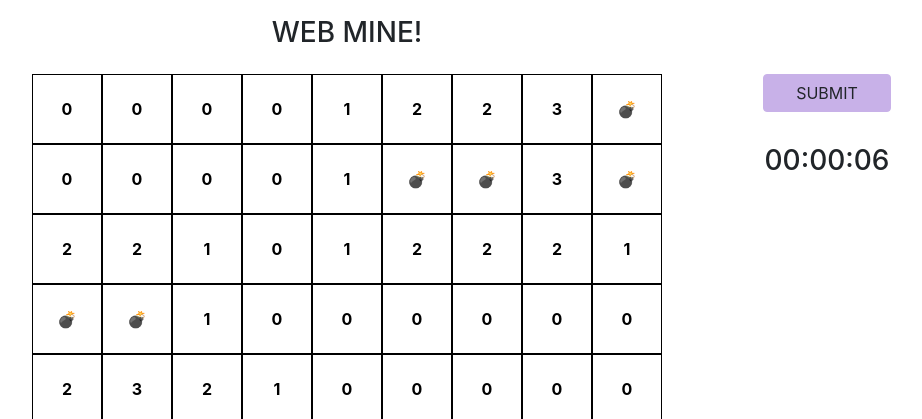
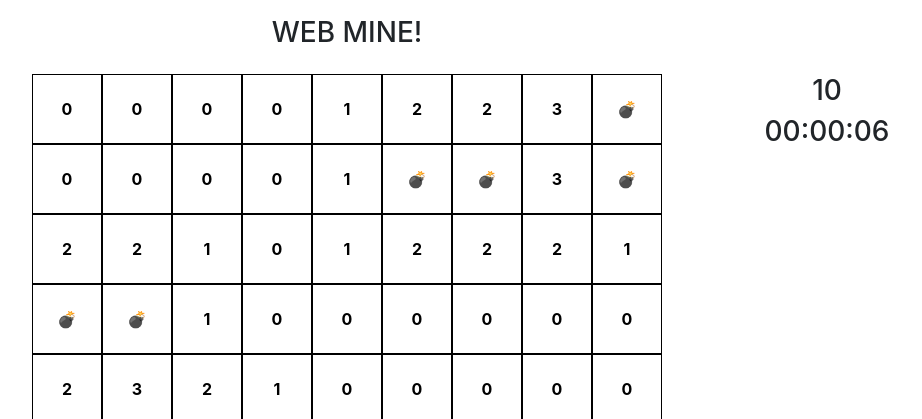
Before and after one commit to dlgkdud/web, a Django app: page /mine/ in a window 1280 px wide. Shown: the top 419 px of the page, without its empty margins (293-1215 px from the left). Run offline with Django 4.2, Linux system fonts and the light colour scheme; some libraries are stand-ins or nearby versions.

Commit message:
남은 지뢰 개수 체크

```diff
--- a/mine/templates/mine/index.html
+++ b/mine/templates/mine/index.html
@@ -136,8 +136,8 @@
                 </div>
             </div>
             <div id="button-flexbox">
-                <div>
-                    <a id="submit-btn" class="btn btn-primary" role="button">SUBMIT</a>
+                <div id="mine-counter">
+                  <h3>10</h3>
                 </div>
                 <div id="timer-box">
                     <h3>00:00:00</h3>
@@ -176,6 +176,7 @@
         axios.get('/mine/mine/make')
         .then(make_mine);
 
+      let mine_countbox = document.querySelector("#mine-counter > h3")
       let timer_textbox = document.querySelector("#timer-box > h3");
       var elapsed_time = 0;
 
@@ -197,13 +198,13 @@
 
       },1000);
 
-      let button_flexbox = document.querySelector("#submit-btn");
+      {% comment %} let button_flexbox = document.querySelector("#submit-btn");
 
       button_flexbox.addEventListener("click",function(){
         axios.post('/mine/mine/check',
                    get_mine_data()
                   ).then(process_result);
-      });
+      }); {% endcomment %}
 
       function get_mine_data() {
         let data = {
@@ -336,18 +337,26 @@
       const cell = event.target;
 
       const mine = $.parseJSON(cell.getAttribute('mine'));
-      const flag = $.parseJSON(cell.getAttribute('flag'));
       const open = $.parseJSON(cell.getAttribute('open'));
       if (open) return; // 이미 클릭된 셀은 깃발 설정을 하지 않습니다.
 
+      const flag = $.parseJSON(cell.getAttribute('flag'));
+      let num_flag = parseInt(mine_countbox.innerText);
       if (flag) {
         cell.setAttribute('flag', false);
         cell.classList.remove('flagged');
         cell.textContent = '';
+        num_flag += 1;
       } else {
         cell.setAttribute('flag', true);
         cell.classList.add('flagged');
         cell.textContent = '🚩';
+        num_flag -= 1;
+      }
+      mine_countbox.innerText = num_flag
+      num_flag = parseInt(mine_countbox.innerText);
+      if (num_flag == '0') {
+        // 여기에 지뢰 개수 0 되었을 때 정답인지 확인하는 함수 만들어서 넣으면 됨
       }
   }
     </script>
```
Also changed, not shown: 1 other file.
